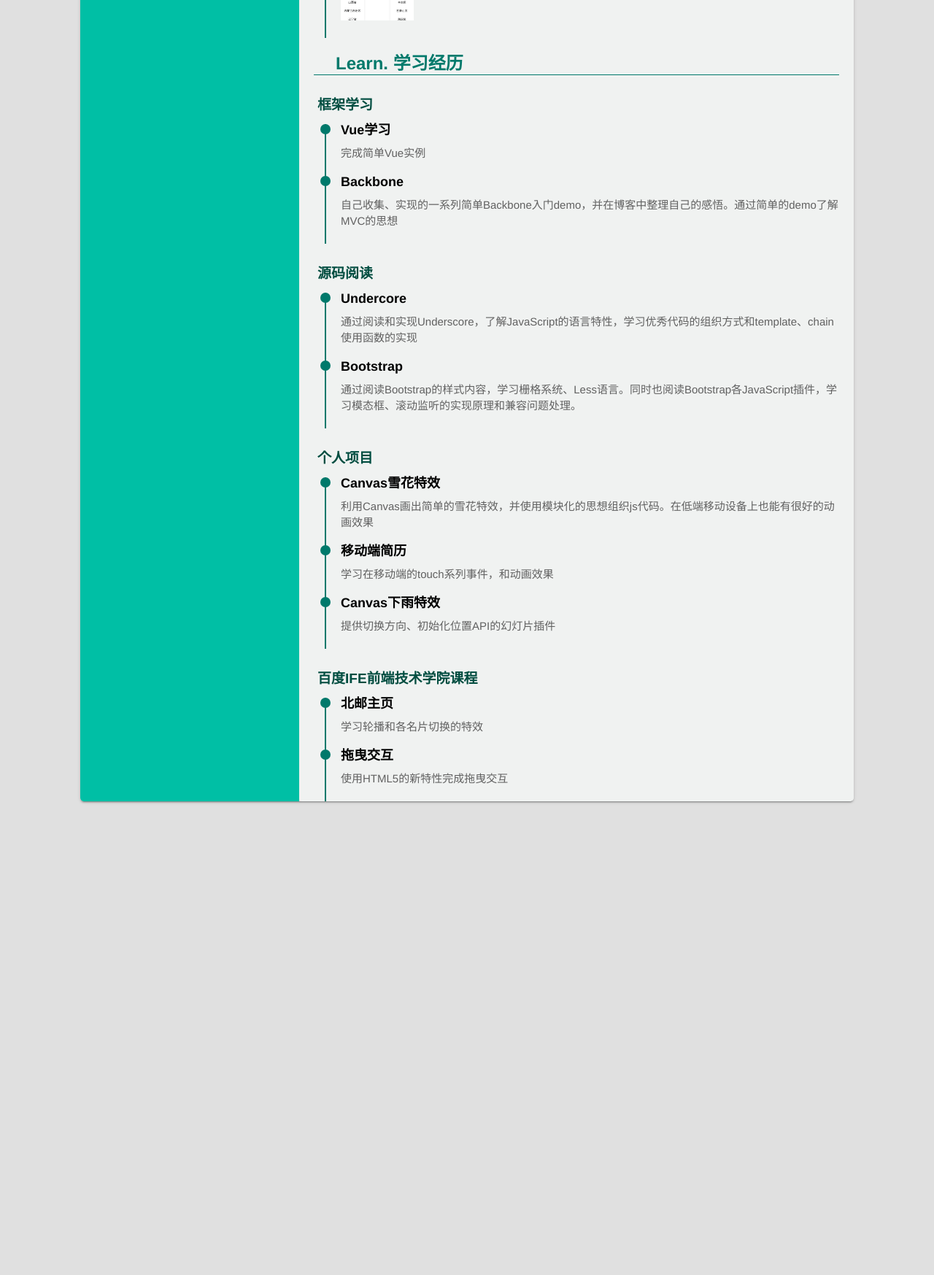
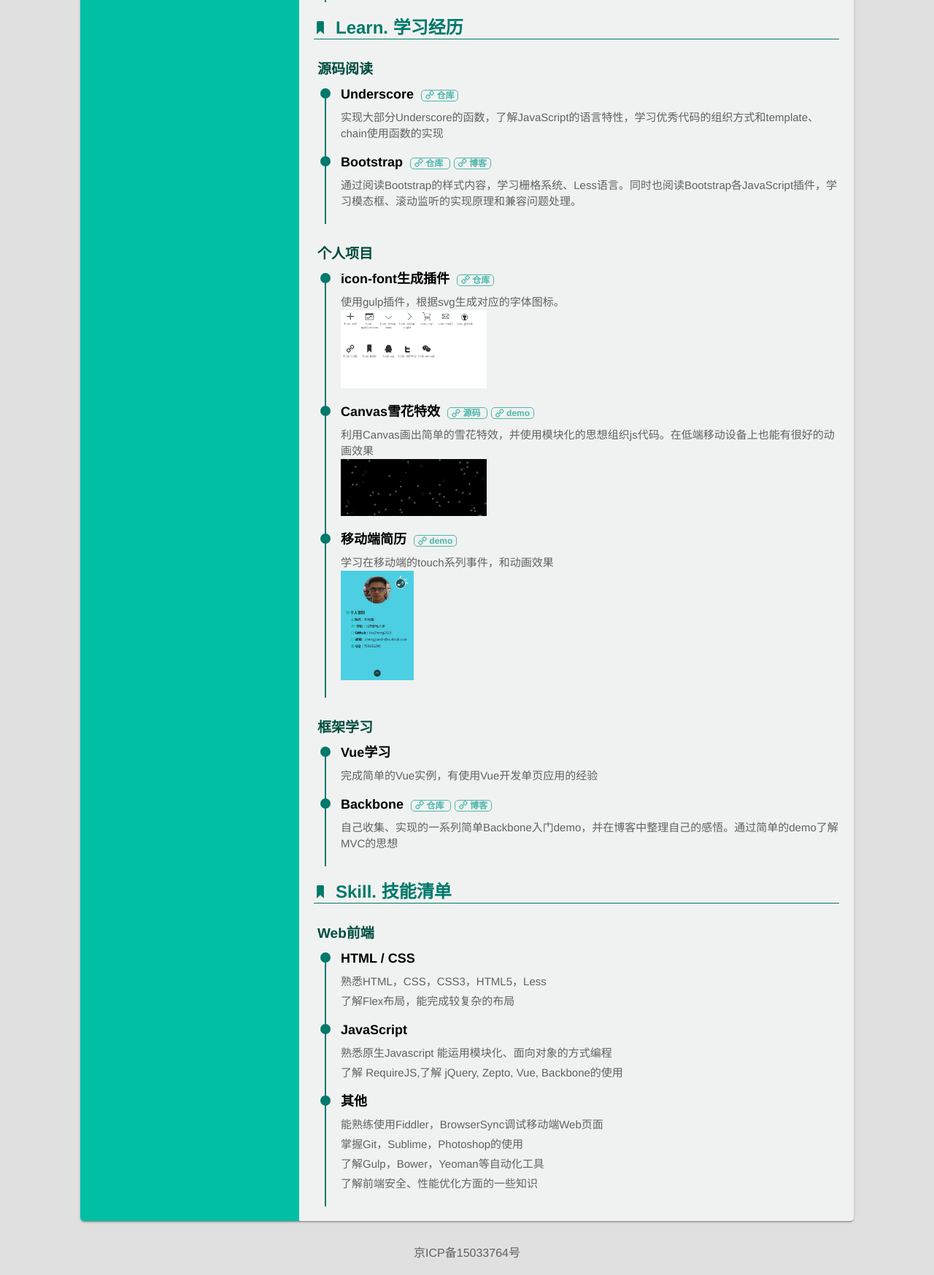
Before and after one commit to JoeZheng2015/Resume, a website: page index.html in a window 1280 px wide. Shown: the part 820-2567 px from the top of the page at 73% size. Before the commit the page ends 1928 px from the top, so only its background shows below. Drawn offline with Linux system fonts and the light colour scheme.

Commit message:
简单的完成了简历的pc版

```diff
--- a/css/resume.css
+++ b/css/resume.css
@@ -47,11 +47,15 @@ aside li:hover {
 aside li a {
 	color: #fff;
 }
+.pc-img {
+	width: 200px;
+}
 .mobile-img {
 	width: 100px;
 }
 .icon {
 	font-size: 14px;
+	vertical-align: middle;
 }
 /*内容部分*/
 .container {
@@ -73,6 +77,10 @@ aside li a {
 }
 .avatar-box {
 	text-align: center;
+}
+.avatar {
+	width: 100px;
+	border-radius: 100%;
 }
 .des {
 	font-size: 28px;
@@ -116,7 +124,7 @@ aside li a {
 
 .main {
 	border-radius: 4px;
-	padding: 15px 20px 0;
+	padding: 15px 20px 20px;
 	margin-left: 300px;
 	background-color: #f0f2f1;
 }
@@ -124,11 +132,17 @@ aside li a {
 	margin-top: 20px;
 }
 .header {
+	position: relative;
 	font-size: 24px;
     color: #00796b;
     line-height: 30px;
     border-bottom: 1px solid #00796b;
     padding-left: 30px;
+}
+.header > .icon {
+	position: absolute;
+	left: 0;
+	font-size: 18px;
 }
 .content {
 	margin: 15px 0 0 30px;
@@ -156,6 +170,22 @@ aside li a {
 	padding: 0px 0 20px 20px;
 	position: relative;
 }
+.link {
+	border: 1px solid #4db6ac;
+	padding: 0 5px;
+	border-radius: 5px;
+	font-size: 12px;
+	line-height: 16px;
+	height: 16px;
+	margin-left: 5px;
+	color: #4db6ac;
+}
+.link:active {
+	color: #4db6ac;
+}
+.link .icon {
+	font-size: 12px;
+}
 .item:before {
 	content: ' ';
 	height: 14px;
@@ -177,3 +207,10 @@ aside li a {
 	margin-top: 5px;
 	color: #616161;
 }
+footer {
+	margin: 30px 0 20px;
+	text-align: center;
+}
+.record {
+	color: #616161;
+}
--- a/index.html
+++ b/index.html
@@ -10,7 +10,7 @@
 	<aside>
 		<ul>
 			<li>
-				<a href="mailto:18810544291@163.com" target="_blank">
+				<a href="mailto:zheng_junxin@163.com" target="_blank">
 					Email
 				</a>
 			</li>
@@ -34,7 +34,7 @@
 	<div class="container">
 		<div class="sidebar">
 			<div class="avatar-box">
-				<img class="avatar" src="./images/avatar.jpg" alt="头像">
+				<img class="avatar" src="./images/cartoon.jpg" alt="头像">
 				<p class="des">郑俊鑫的简历</p>
 			</div>
 			<ul class="list">
@@ -45,11 +45,11 @@
 					</dt>
 					<dd>
 						<i class="icon icon-email"></i>
-						邮箱：	zheng_junxin@163.com
+						邮箱：zheng_junxin@163.com
 					</dd>
 					<dd>
 						<i class="icon icon-wechat"></i>
-						微信：769191296
+						微信：zhengjunxin9527
 					</dd>
 					<dd>
 						<i class="icon icon-qq"></i>
@@ -63,12 +63,21 @@
 					<dd>前端工程师</dd>
 				</li>
 				<li>
-					<dt class="title">Tech.技能点</dt>
+					<dt class="title">
+						<i class="icon icon-mark"></i>
+						Tech. 技能点
+					</dt>
 					<dd>
 						<div class="skill">
 							<span class="skill-name">JavaScript</span>
 							<div class="skill-slot">
 								<div style="width: 80%"class="skill-exp"></div>
+							</div>
+						</div>
+						<div class="skill">
+							<span class="skill-name">CSS</span>
+							<div class="skill-slot">
+								<div style="width: 75%"class="skill-exp"></div>
 							</div>
 						</div>
 						<div class="skill">
@@ -78,17 +87,20 @@
 							</div>
 						</div>
 						<div class="skill">
-							<span class="skill-name">CSS</span>
+							<span class="skill-name">Vue</span>
 							<div class="skill-slot">
-								<div style="width: 75%"class="skill-exp"></div>
+								<div style="width: 65%"class="skill-exp"></div>
 							</div>
 						</div>
-						<div class="skill">
-							<span class="skill-name">Vue</span>
-							<div class="skill-slot">
-								<div style="width: 70%"class="skill-exp"></div>
-							</div>
-						</div>
+					</dd>
+				</li>
+				<li>
+					<dt class="title">
+						<i class="icon icon-mark"></i>
+						Qrcode. 移动端查看
+					</dt>
+					<dd>
+						<img class="pc-img" src="./images/qrcode.png" alt="二维码">
 					</dd>
 				</li>
 			</ul>
@@ -97,7 +109,7 @@
 			<ul>
 				<li class="main-list">
 					<h1 class="header">
-						<i></i>
+						<i class="icon icon-mark"></i>
 						Basic Info.基本信息
 					</h1>
 					<ul class="content">
@@ -105,6 +117,12 @@
 							个人信息：
 							<span>
 								郑俊鑫 / 男 / 1992
+							</span>
+						</li>
+						<li>
+							现居住地：
+							<span>
+								广东省深圳市
 							</span>
 						</li>
 						<li>
@@ -119,30 +137,18 @@
 								CET-6, IELTS6.0
 							</span>
 						</li>
-						<li>
-							Blog：
-							<span>
-								www.blog.csdn.net/learninginjava
-							</span>
-						</li>
-						<li>
-							GitHub:
-							<span>
-								www.github.com/JoeZheng2015
-							</span>
-						</li>
 					</ul>
 				</li>
 				<li class="main-list">
 					<h1 class="header">
-						<i></i>
-						Experience. 项目与工作经验
+						<i class="icon icon-mark"></i>
+						Experience. 工作经验
 					</h1>
 					<h3 class="stage">美啦（2015.7 - 至今）</h3>
 					<ul class="items">
 						<li class="item">
 							<h4 class="item-name">
-								Hybrid app的购物车页面
+								Hybird app的购物车页面
 							</h4>
 							<p class="item-info">
 								使用Vue和appcache离线缓存技术，实现单页应用
@@ -151,10 +157,10 @@
 						</li>
 						<li class="item">
 							<h4 class="item-name">
-								开发移动端页面
+								地址编辑页面
 							</h4>
 							<p class="item-info">
-								使用HTML, CSS, CSS3, Tornado, JavaScript, Zepto等技术准确还原设计图，输出各种活动页面。完成交互较多的收货地址页面
+								完成交互较多的收货地址页面
 							</p>
 							<img class="mobile-img" src="./images/address.jpg" alt="插图">
 						</li>
@@ -162,42 +168,23 @@
 				</li>
 				<li class="main-list">
 					<h1 class="header">
-						<i></i>
+						<i class="icon icon-mark"></i>
 						Learn. 学习经历
 					</h1>
-					<h3 class="stage">
-						框架学习
-					</h3>
-					<ul class="items">
-						<li class="item">
-							<h4 class="item-name">
-								Vue学习
-							</h4>
-							<p class="item-info">
-								完成简单Vue实例
-							</p>
-						</li>
-					</ul>
-					<ul class="items">
-						<li class="item">
-							<h4 class="item-name">
-								Backbone
-							</h4>
-							<p class="item-info">
-								自己收集、实现的一系列简单Backbone入门demo，并在博客中整理自己的感悟。通过简单的demo了解MVC的思想
-							</p>
-						</li>
-					</ul>
 					<h3 class="stage">
 						源码阅读
 					</h3>
 					<ul class="items">
 						<li class="item">
 							<h4 class="item-name">
-								Undercore
+								Underscore
+								<a href="https://github.com/JoeZheng2015/learningUnderscore" class="link" target="_blank">
+									<i class="icon icon-link"></i>
+									仓库
+								</a>
 							</h4>
 							<p class="item-info">
-								通过阅读和实现Underscore，了解JavaScript的语言特性，学习优秀代码的组织方式和template、chain使用函数的实现
+								实现大部分Underscore的函数，了解JavaScript的语言特性，学习优秀代码的组织方式和template、chain使用函数的实现
 							</p>
 						</li>
 					</ul>
@@ -205,6 +192,14 @@
 						<li class="item">
 							<h4 class="item-name">
 								Bootstrap
+								<a href="http://joezheng2015.github.io/learningBootstrap/" class="link" target="_black">
+									<i class="icon icon-link"></i>
+									仓库
+								</a>
+								<a href="http://blog.csdn.net/learninginJAVA/article/category/5876541" class="link" target="_black">
+									<i class="icon icon-link"></i>
+									博客
+								</a>
 							</h4>
 							<p class="item-info">
 								通过阅读Bootstrap的样式内容，学习栅格系统、Less语言。同时也阅读Bootstrap各JavaScript插件，学习模态框、滚动监听的实现原理和兼容问题处理。
@@ -217,47 +212,127 @@
 					<ul class="items">
 						<li class="item">
 							<h4 class="item-name">
+								icon-font生成插件
+								<a class="link" href="https://github.com/JoeZheng2015/iconfont" target="_blank">
+									<i class="icon icon-link"></i>
+									仓库
+								</a>
+							</h4>
+							<p class="item-info">
+								使用gulp插件，根据svg生成对应的字体图标。
+							</p>
+							<img src="./images/iconfont.jpg" alt="图片" class="pc-img">
+						</li>
+						<li class="item">
+							<h4 class="item-name">
 								Canvas雪花特效
+								<a href="https://github.com/JoeZheng2015/workspace/blob/gh-pages/app/js/Snow.js" class="link" target="_blank">
+									<i class="icon icon-link"></i>
+									源码
+								</a>
+								<a href="http://joezheng2015.github.io/workspace/app/view/Snow.html" class="link" target="_blank">
+									<i class="icon icon-link"></i>
+									demo
+								</a>
 							</h4>
 							<p class="item-info">
 								利用Canvas画出简单的雪花特效，并使用模块化的思想组织js代码。在低端移动设备上也能有很好的动画效果
 							</p>
+							<img src="./images/snow.jpg" alt="图片" class="pc-img">
 						</li>
 						<li class="item">
 							<h4 class="item-name">
 								移动端简历
+								<a href="http://joezheng2015.github.io/workspace/app/view/summer/task2.html" class="link" target="_blank">
+									<i class="icon icon-link"></i>
+									demo
+								</a>
 							</h4>
 							<p class="item-info">
 								学习在移动端的touch系列事件，和动画效果
 							</p>
-						</li>
-						<li class="item">
-							<h4 class="item-name">
-								Canvas下雨特效
-							</h4>
-							<p class="item-info">
-								提供切换方向、初始化位置API的幻灯片插件
-							</p>
+							<img class="mobile-img" src="./images/mobile_resume.jpg" alt="demo图">
 						</li>
 					</ul>
 					<h3 class="stage">
-						百度IFE前端技术学院课程
+						框架学习
 					</h3>
 					<ul class="items">
 						<li class="item">
 							<h4 class="item-name">
-								北邮主页
+								Vue学习
 							</h4>
 							<p class="item-info">
-								学习轮播和各名片切换的特效
+								完成简单的Vue实例，有使用Vue开发单页应用的经验
+							</p>
+						</li>
+					</ul>
+					<ul class="items">
+						<li class="item">
+							<h4 class="item-name">
+								Backbone
+								<a href="https://github.com/JoeZheng2015/learningBackbone" class="link" target="_blank">
+									<i class="icon icon-link"></i>
+									仓库
+								</a>
+								<a href="http://blog.csdn.net/learninginJAVA/article/category/5917411" class="link" target="_blank">
+									<i class="icon icon-link"></i>
+									博客
+								</a>
+							</h4>
+							<p class="item-info">
+								自己收集、实现的一系列简单Backbone入门demo，并在博客中整理自己的感悟。通过简单的demo了解MVC的思想
+							</p>
+						</li>
+					</ul>
+				</li>
+				<li class="main-list">
+					<h1 class="header">
+						<i class="icon icon-mark"></i>
+						Skill. 技能清单
+					</h1>
+					<h3 class="stage">
+						Web前端
+					</h3>
+					<ul class="items">
+						<li class="item">
+							<h4 class="item-name">
+								HTML / CSS
+							</h4>
+							<p class="item-info">
+								熟悉HTML，CSS，CSS3，HTML5，Less
+							</p>
+							<p class="item-info">
+								了解Flex布局，能完成较复杂的布局
 							</p>
 						</li>
 						<li class="item">
 							<h4 class="item-name">
-								拖曳交互
+								JavaScript
 							</h4>
 							<p class="item-info">
-								使用HTML5的新特性完成拖曳交互
+								熟悉原生Javascript
+								能运用模块化、面向对象的方式编程
+							</p>
+							<p class="item-info">
+								了解 RequireJS,了解 jQuery, Zepto, Vue, Backbone的使用
+							</p>
+						</li>
+						<li class="item">
+							<h4 class="item-name">
+								其他
+							</h4>
+							<p class="item-info">
+								能熟练使用Fiddler，BrowserSync调试移动端Web页面
+							</p>
+							<p class="item-info">
+								掌握Git，Sublime，Photoshop的使用
+							</p>
+							<p class="item-info">
+								了解Gulp，Bower，Yeoman等自动化工具
+							</p>
+							<p class="item-info">
+								了解前端安全、性能优化方面的一些知识
 							</p>
 						</li>
 					</ul>
@@ -265,6 +340,8 @@
 			</ul>
 		</div>
 	</div>
-	<footer></footer>
+	<footer>
+		<a class="record" href="http://www.miitbeian.gov.cn/">京ICP备15033764号</a>
+	</footer>
 </body>
 </html>
```
Also changed, not shown: images/cartoon.jpg (added), images/iconfont.jpg (added), images/mobile_resume.jpg (added), images/qrcode.png, images/snow.jpg (added).
